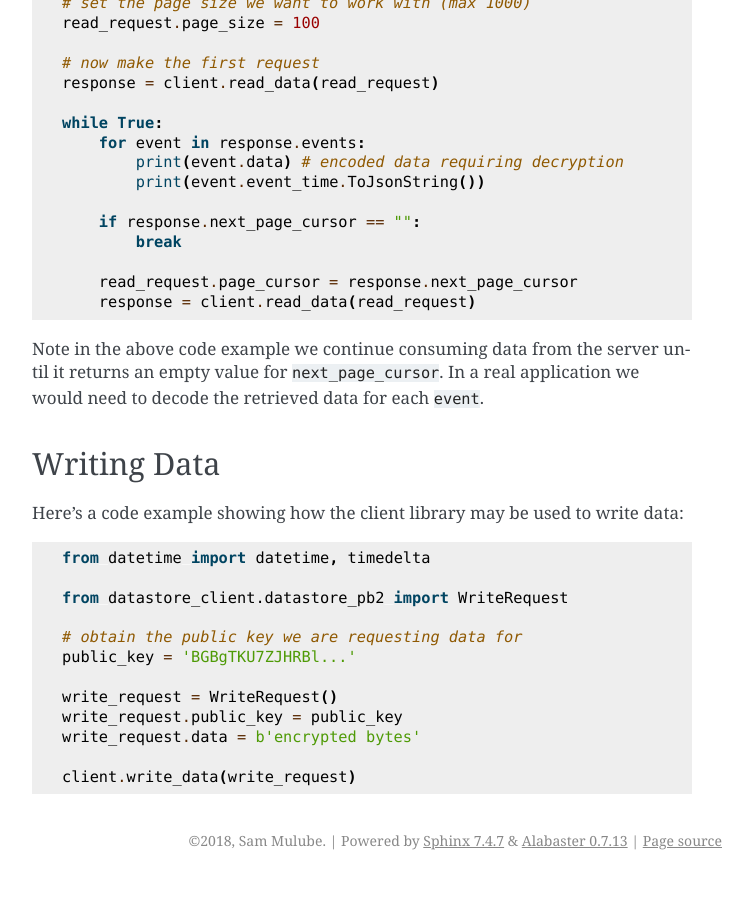
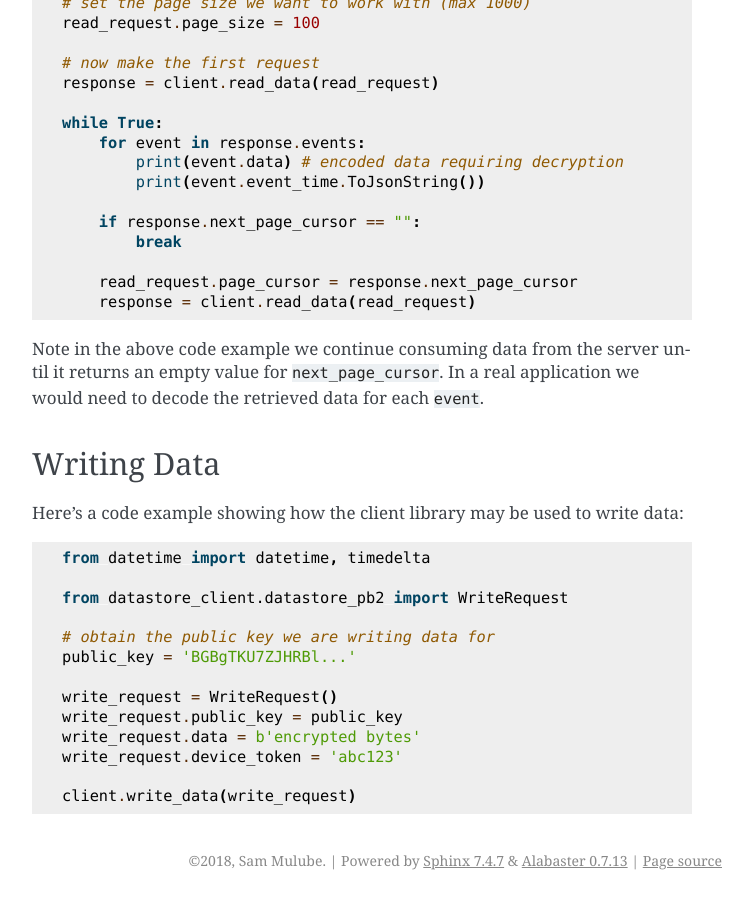
Before and after one commit to thingful/datastore_client_py, a Sphinx documentation site: the page built from docs/pages/usage.rst, in a window 1280 px wide and 900 px high, scrolled down 1174 px. Shown: the whole window, without its empty margins (388-1141 px from the left). Built offline with Sphinx 7.4.7, drawn with Linux system fonts in a browser that asks for light colours.

Commit message:
Update docs

```diff
--- a/docs/pages/usage.rst
+++ b/docs/pages/usage.rst
@@ -82,11 +82,12 @@ data::
 
     from datastore_client.datastore_pb2 import WriteRequest
 
-    # obtain the public key we are requesting data for
+    # obtain the public key we are writing data for
     public_key = 'BGBgTKU7ZJHRBl...'
 
     write_request = WriteRequest()
     write_request.public_key = public_key
     write_request.data = b'encrypted bytes'
+    write_request.device_token = 'abc123'
 
     client.write_data(write_request)
```
